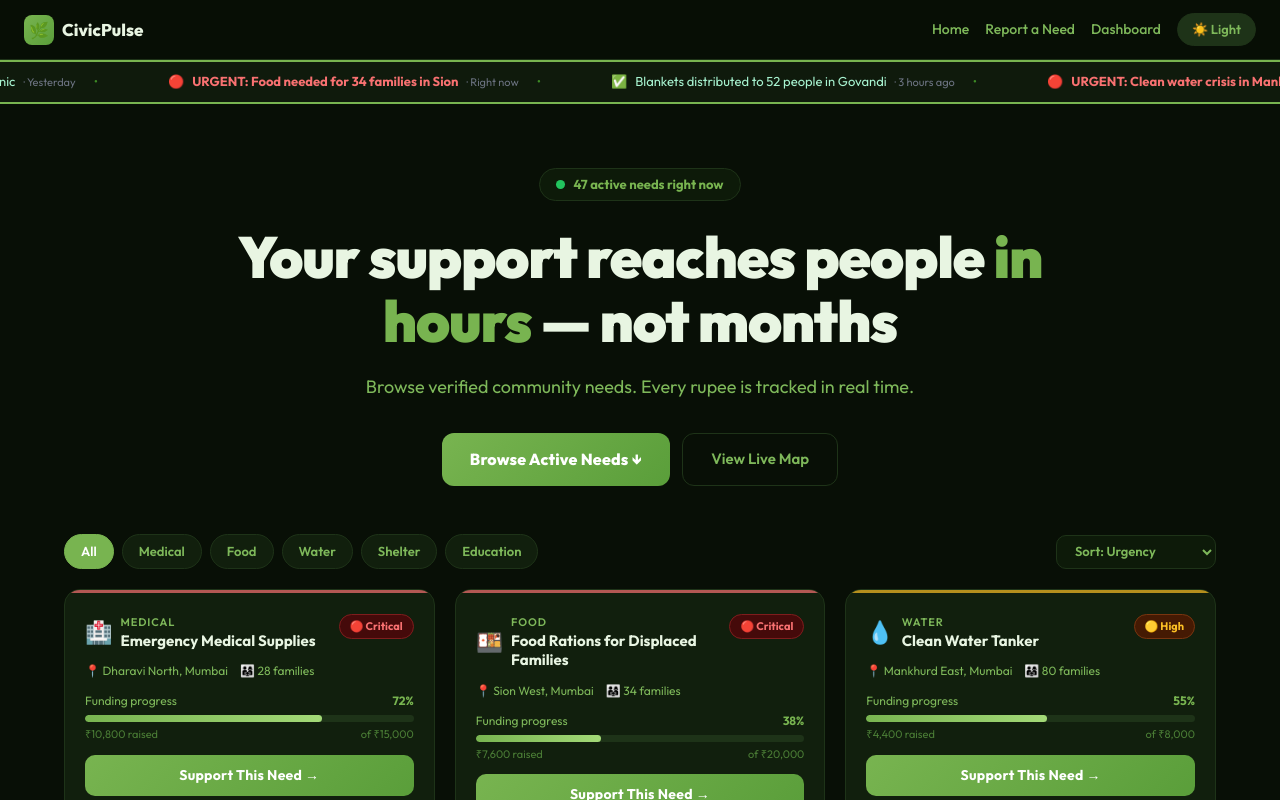
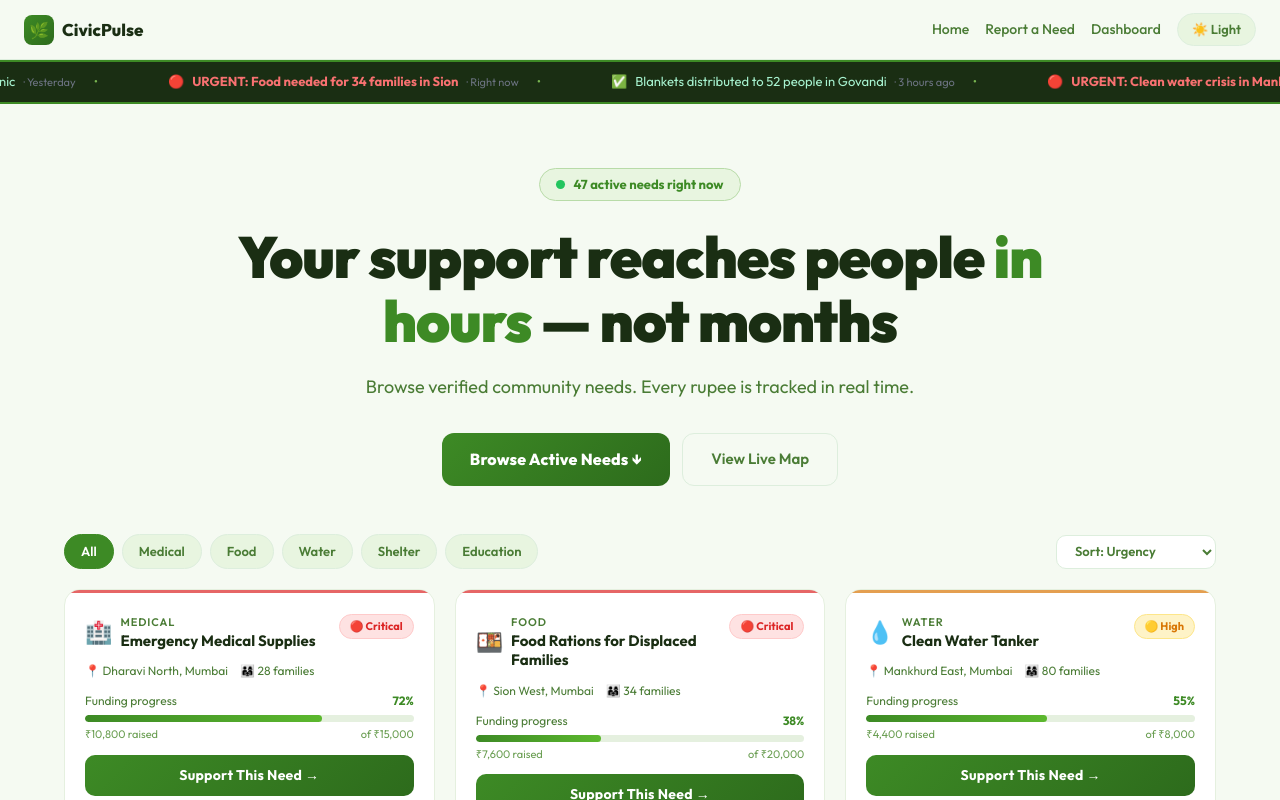
Before and after one commit to nipul2626/civicpulse, a React (Vite) app in the folder client/: page /donor in a window 1280 px wide. Shown: the top 800 px of the page. Built offline with nearby package versions, Linux system fonts and the light colour scheme.

Commit message:
Feat:Linking Donor page with landing page
Co-authored-by: Nipul Rathod <nipulrathod34@gmail.com>

```diff
--- a/client/src/pages/DonorsPage.jsx
+++ b/client/src/pages/DonorsPage.jsx
@@ -682,7 +682,7 @@ function MapPreview({ dark }) {
 // ─── MAIN PAGE ────────────────────────────────────────────────────────────────
 
 export default function DonorsPage() {
-    const [dark, setDark] = useState(true);
+    const [dark, setDark] = useState(false);
     const [activeCategory, setActiveCategory] = useState("All");
     const [sortBy, setSortBy] = useState("Urgency");
     const [selectedNeed, setSelectedNeed] = useState(null);
@@ -742,7 +742,7 @@ export default function DonorsPage() {
                         whileTap={{ scale: 0.92 }}
                         onClick={() => setDark(d => !d)}
                         style={{
-                            background: dark ? "#1e3318" : "#e8f5e0",
+                            background: dark ? "#182913" : "#e8f5e0",
                             border: `1px solid ${border}`,
                             borderRadius: "99px",
                             padding: "6px 14px",
@@ -756,7 +756,7 @@ export default function DonorsPage() {
                             gap: "6px",
                         }}
                     >
-                        {dark ? "☀️ Light" : "🌙 Dark"}
+                        {dark ?"🌙 Dark" : "☀️ Light"}
                     </motion.button>
                 </div>
             </nav>
--- a/client/src/pages/LandingPage.jsx
+++ b/client/src/pages/LandingPage.jsx
@@ -1171,6 +1171,9 @@ const Navbar = ({ onAuthClick, onNgoRegister }) => {
     const textCol = dark ? "#edf5e0" : "#1C352D"
     const mutedCol = dark ? "#7a9b6a" : "#90AB8B"
 
+    const navigate = useNavigate()
+
+
     return (
         <Motion.nav style={{ position:"fixed", top:0, left:0, right:0, zIndex:999,
             background:navBg, backdropFilter:"blur(20px)",
@@ -1224,8 +1227,8 @@ const Navbar = ({ onAuthClick, onNgoRegister }) => {
                         <GradientBtn onClick={() => onAuthClick("login")} dark={dark} outline small>
                             Sign In
                         </GradientBtn>
-                        <GradientBtn onClick={() => onAuthClick("signup")} dark={dark} small>
-                            Join Free <Zap size={12}/>
+                        <GradientBtn onClick={() => navigate("/donor")} dark={dark} small>
+                            DONOR  <Zap size={12}/>
                         </GradientBtn>
                     </div>
 
@@ -1864,6 +1867,7 @@ const ContactSection = () => {
     )
 }
 
+
 /* ─── FOOTER ─────────────────────────────────────────────────────────────── */
 const Footer = () => {
     const { dark } = useTheme()
```
